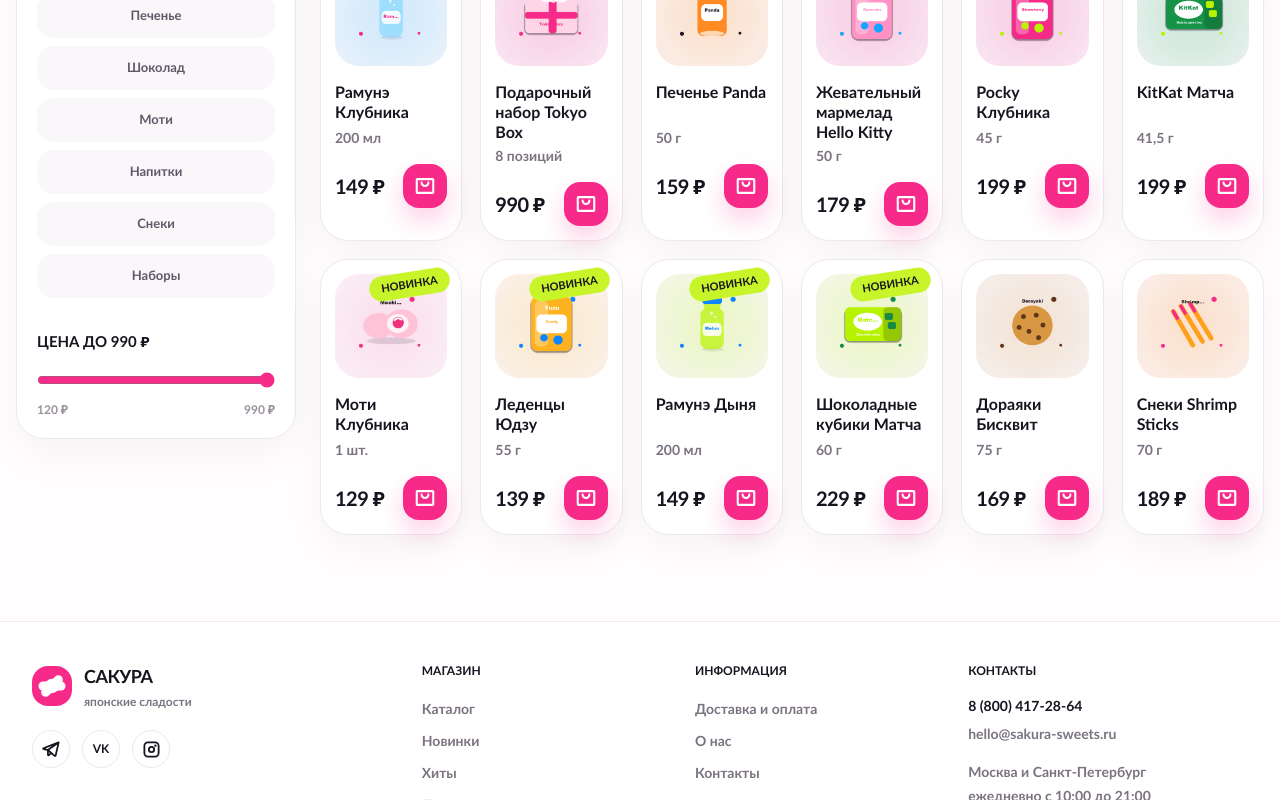
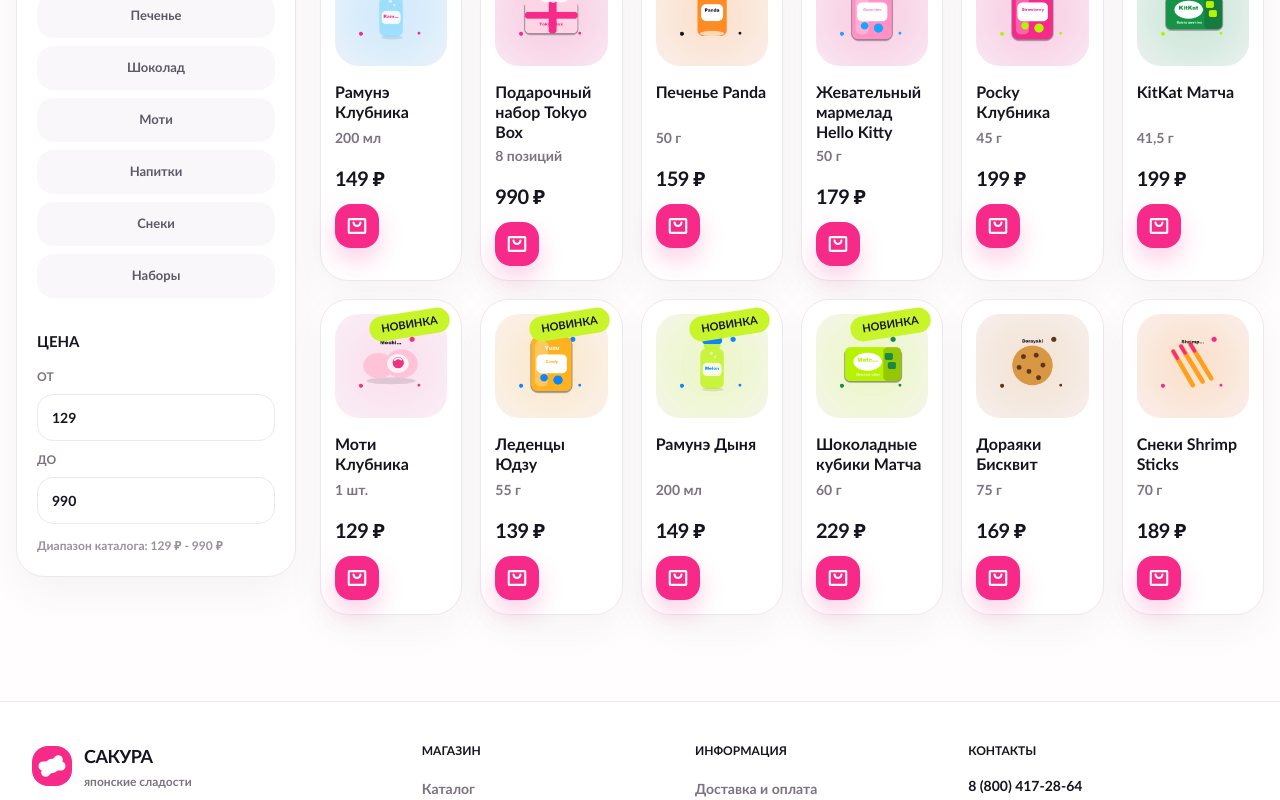
Before and after one commit to danielbae3/SAKURA, a React (Vite) app: page /catalog in a window 1280 px wide. Shown: the part 537-1337 px from the top of the page. Built offline with nearby package versions, Linux system fonts and the light colour scheme.

Commit message:
Fix catalog UI filters and shopper copy

```diff
--- a/src/components/ProductCard.tsx
+++ b/src/components/ProductCard.tsx
@@ -31,7 +31,7 @@
         </h3>
         <p className="mt-1 text-sm font-semibold text-[#7b7380]">{product.weight}</p>
       </Link>
-      <div className="product-card-actions mt-4 flex items-center justify-between gap-3">
+      <div className="product-card-actions mt-4">
         <span className="text-xl font-black tracking-tight text-[#17141f]">
           {formatPrice(product.price)}
         </span>
--- a/src/index.css
+++ b/src/index.css
@@ -317,6 +317,18 @@
   box-shadow: 0 22px 52px rgba(23, 20, 31, 0.08);
 }
 
+.product-card-actions {
+  display: flex;
+  align-items: center;
+  justify-content: space-between;
+  gap: 12px;
+  min-width: 0;
+}
+
+.product-card-actions .cart-control {
+  flex-shrink: 0;
+}
+
 .promo-banner {
   position: relative;
   min-height: 204px;
@@ -481,6 +493,44 @@
 
 .filter-chip:active {
   transform: scale(0.98);
+}
+
+.price-filter-grid {
+  display: grid;
+  gap: 10px;
+}
+
+.price-field {
+  display: grid;
+  gap: 8px;
+}
+
+.price-field span {
+  color: #7b7380;
+  font-size: 12px;
+  font-weight: 950;
+  text-transform: uppercase;
+}
+
+.price-field input {
+  width: 100%;
+  min-width: 0;
+  border: 1px solid #efe7ef;
+  border-radius: 16px;
+  background: white;
+  padding: 12px 14px;
+  color: #17141f;
+  font-size: 14px;
+  font-weight: 900;
+  outline: none;
+  transition:
+    border-color 180ms ease,
+    box-shadow 180ms ease;
+}
+
+.price-field input:focus {
+  border-color: #f72a8a;
+  box-shadow: 0 0 0 4px rgba(247, 42, 138, 0.1);
 }
 
 .info-card {
@@ -674,13 +724,6 @@
   .product-grid {
     grid-template-columns: repeat(6, minmax(0, 1fr));
   }
-}
-
-@media (max-width: 560px) {
-  .primary-button,
-  .secondary-button {
-    width: 100%;
-  }
 
   .product-card-actions {
     align-items: stretch;
@@ -688,6 +731,24 @@
   }
 
   .product-card-actions .cart-control {
+    width: 100%;
+  }
+}
+
+@media (max-width: 760px) {
+  .product-card-actions {
+    align-items: stretch;
+    flex-direction: column;
+  }
+
+  .product-card-actions .cart-control {
+    width: 100%;
+  }
+}
+
+@media (max-width: 560px) {
+  .primary-button,
+  .secondary-button {
     width: 100%;
   }
 
--- a/src/pages/About.tsx
+++ b/src/pages/About.tsx
@@ -6,29 +6,35 @@
       <section className="catalog-hero">
         <div>
           <p className="eyebrow">О нас</p>
-          <h1 className="page-title">Сакура влюбляет во вкус Японии</h1>
+          <h1 className="page-title">Сакура - магазин японских сладостей</h1>
           <p className="mt-4 max-w-2xl text-base font-semibold leading-7 text-[#5f5866]">
-            Мы собираем яркую витрину японских сладостей: моти, Ramune, матча-шоколад,
-            печенье, снеки и подарочные наборы. Главная идея магазина - быстро показать
-            ассортимент и помочь собрать вкусную корзину без лишних шагов.
+            Мы собираем яркий ассортимент японских вкусностей: мягкие моти, Ramune,
+            матча-шоколад, печенье, снеки и подарочные наборы. В Sakura легко найти
+            сладость к чаю, маленький сюрприз для друга или красивый бокс для праздника.
           </p>
         </div>
       </section>
 
       <section className="mt-8 grid gap-4 md:grid-cols-[1.1fr_0.9fr]">
         <article className="info-card">
-          <h2 className="text-2xl font-black tracking-tight text-[#17141f]">Что важно для Sakura</h2>
+          <h2 className="text-2xl font-black tracking-tight text-[#17141f]">
+            Подбираем сладости для настроения
+          </h2>
           <p className="mt-4 text-sm font-semibold leading-6 text-[#5f5866]">
-            Чистый интерфейс, понятные категории и визуальный фокус на товарах. Мы не
-            перегружаем покупателя сложными фильтрами, личным кабинетом или многошаговым
-            checkout - в MVP важен простой путь от витрины до заказа.
+            В каталоге есть хиты, новинки, напитки, десерты и снеки с разными вкусами:
+            от нежной клубники до насыщенной матча. Если хочется подарить Японию в
+            коробке, выбирайте готовые наборы - мы подбираем их так, чтобы внутри было
+            интересно и сладко с первого открытия.
           </p>
         </article>
         <article className="info-card bg-[#fff0f6]">
-          <h2 className="text-2xl font-black tracking-tight text-[#17141f]">Витрина MVP</h2>
+          <h2 className="text-2xl font-black tracking-tight text-[#17141f]">
+            Собрать заказ просто
+          </h2>
           <p className="mt-4 text-sm font-semibold leading-6 text-[#5f5866]">
-            Все заказы имитируются локально. Корзина хранится в браузере, а подтверждение
-            показывает номер заказа-заглушку.
+            Выберите товары, добавьте нужное количество в корзину и оформите доставку
+            или самовывоз. Мы аккуратно упакуем сладости, чтобы моти, печенье и напитки
+            доехали бережно и выглядели так же приятно, как на полке.
           </p>
           <Link to="/catalog" className="primary-button mt-6 w-fit">
             В каталог
--- a/src/pages/Catalog.tsx
+++ b/src/pages/Catalog.tsx
@@ -9,6 +9,7 @@
 type SortMode = "popular" | "priceAsc" | "priceDesc" | "name";
 type CatalogView = "all" | "new" | "hits" | "gifts";
 
+const minCatalogPrice = Math.min(...products.map((product) => product.price));
 const maxCatalogPrice = Math.max(...products.map((product) => product.price));
 
 const getCatalogView = (searchParams: URLSearchParams): CatalogView => {
@@ -48,6 +49,14 @@
   },
 };
 
+const normalizePrice = (value: number) => {
+  if (!Number.isFinite(value)) {
+    return minCatalogPrice;
+  }
+
+  return Math.max(minCatalogPrice, Math.min(maxCatalogPrice, value));
+};
+
 export function Catalog() {
   const [searchParams, setSearchParams] = useSearchParams();
   const initialView = getCatalogView(searchParams);
@@ -55,7 +64,8 @@
   const [category, setCategory] = useState<CategoryId | "all">(
     getCategory(searchParams, initialView),
   );
-  const [priceLimit, setPriceLimit] = useState(maxCatalogPrice);
+  const [priceFrom, setPriceFrom] = useState(minCatalogPrice);
+  const [priceTo, setPriceTo] = useState(maxCatalogPrice);
   const [sort, setSort] = useState<SortMode>(
     searchParams.get("sort") === "name" ? "name" : "popular",
   );
@@ -74,7 +84,7 @@
         if (view === "gifts") return product.category === "gifts";
         return category === "all" || product.category === category;
       })
-      .filter((product) => product.price <= priceLimit);
+      .filter((product) => product.price >= priceFrom && product.price <= priceTo);
 
     return [...list].sort((a, b) => {
       if (sort === "priceAsc") return a.price - b.price;
@@ -82,7 +92,7 @@
       if (sort === "name") return a.name.localeCompare(b.name, "ru");
       return Number(b.isHit) - Number(a.isHit) || Number(b.isNew) - Number(a.isNew) || a.price - b.price;
     });
-  }, [category, priceLimit, sort, view]);
+  }, [category, priceFrom, priceTo, sort, view]);
 
   const setCategoryFilter = (value: CategoryId | "all") => {
     const next = new URLSearchParams(searchParams);
@@ -108,7 +118,8 @@
   const resetFilters = () => {
     setView("all");
     setCategory("all");
-    setPriceLimit(maxCatalogPrice);
+    setPriceFrom(minCatalogPrice);
+    setPriceTo(maxCatalogPrice);
     setSort("popular");
     setSearchParams({}, { replace: true });
   };
@@ -161,20 +172,34 @@
           </div>
 
           <div className="mt-8">
-            <h2 className="filter-title">Цена до {formatPrice(priceLimit)}</h2>
-            <input
-              className="mt-5 w-full accent-[#f72a8a]"
-              type="range"
-              min="120"
-              max={maxCatalogPrice}
-              step="10"
-              value={priceLimit}
-              onChange={(event) => setPriceLimit(Number(event.target.value))}
-            />
-            <div className="mt-2 flex justify-between text-xs font-bold text-[#9a919e]">
-              <span>120 ₽</span>
-              <span>{formatPrice(maxCatalogPrice)}</span>
+            <h2 className="filter-title">Цена</h2>
+            <div className="price-filter-grid mt-4">
+              <label className="price-field">
+                <span>От</span>
+                <input
+                  type="number"
+                  min={minCatalogPrice}
+                  max={maxCatalogPrice}
+                  step="10"
+                  value={priceFrom}
+                  onChange={(event) => setPriceFrom(normalizePrice(Number(event.target.value)))}
+                />
+              </label>
+              <label className="price-field">
+                <span>До</span>
+                <input
+                  type="number"
+                  min={minCatalogPrice}
+                  max={maxCatalogPrice}
+                  step="10"
+                  value={priceTo}
+                  onChange={(event) => setPriceTo(normalizePrice(Number(event.target.value)))}
+                />
+              </label>
             </div>
+            <p className="mt-3 text-xs font-bold leading-5 text-[#9a919e]">
+              Диапазон каталога: {formatPrice(minCatalogPrice)} - {formatPrice(maxCatalogPrice)}
+            </p>
           </div>
         </aside>
 
@@ -208,7 +233,7 @@
             <div>
               <EmptyState
                 title="Сладости не найдены"
-                text="Попробуйте выбрать другую категорию или увеличить предел цены."
+                text="Попробуйте выбрать другую категорию или расширить диапазон цены."
               />
               <div className="mt-5 flex justify-center">
                 <button className="primary-button w-fit" type="button" onClick={resetFilters}>
--- a/src/pages/Home.tsx
+++ b/src/pages/Home.tsx
@@ -71,14 +71,6 @@
       <section className="section-shell">
         <div className="section-heading">
           <h2>Категории</h2>
-          <div className="hidden gap-2 sm:flex">
-            <Link className="round-link" to="/catalog" aria-label="Назад">
-              <ArrowRight className="rotate-180" size={18} weight="bold" />
-            </Link>
-            <Link className="round-link text-[#f72a8a]" to="/catalog" aria-label="В каталог">
-              <ArrowRight size={18} weight="bold" />
-            </Link>
-          </div>
         </div>
         <div className="category-scroll">
           {categories.map((category) => (
@@ -128,14 +120,6 @@
       <section className="section-shell">
         <div className="section-heading">
           <h2>Что говорят покупатели</h2>
-          <div className="hidden gap-2 sm:flex">
-            <button className="round-link" type="button" aria-label="Предыдущий отзыв">
-              <ArrowRight className="rotate-180" size={18} weight="bold" />
-            </button>
-            <button className="round-link" type="button" aria-label="Следующий отзыв">
-              <ArrowRight size={18} weight="bold" />
-            </button>
-          </div>
         </div>
         <div className="grid gap-4 lg:grid-cols-3">
           {reviews.map((review) => (
```
